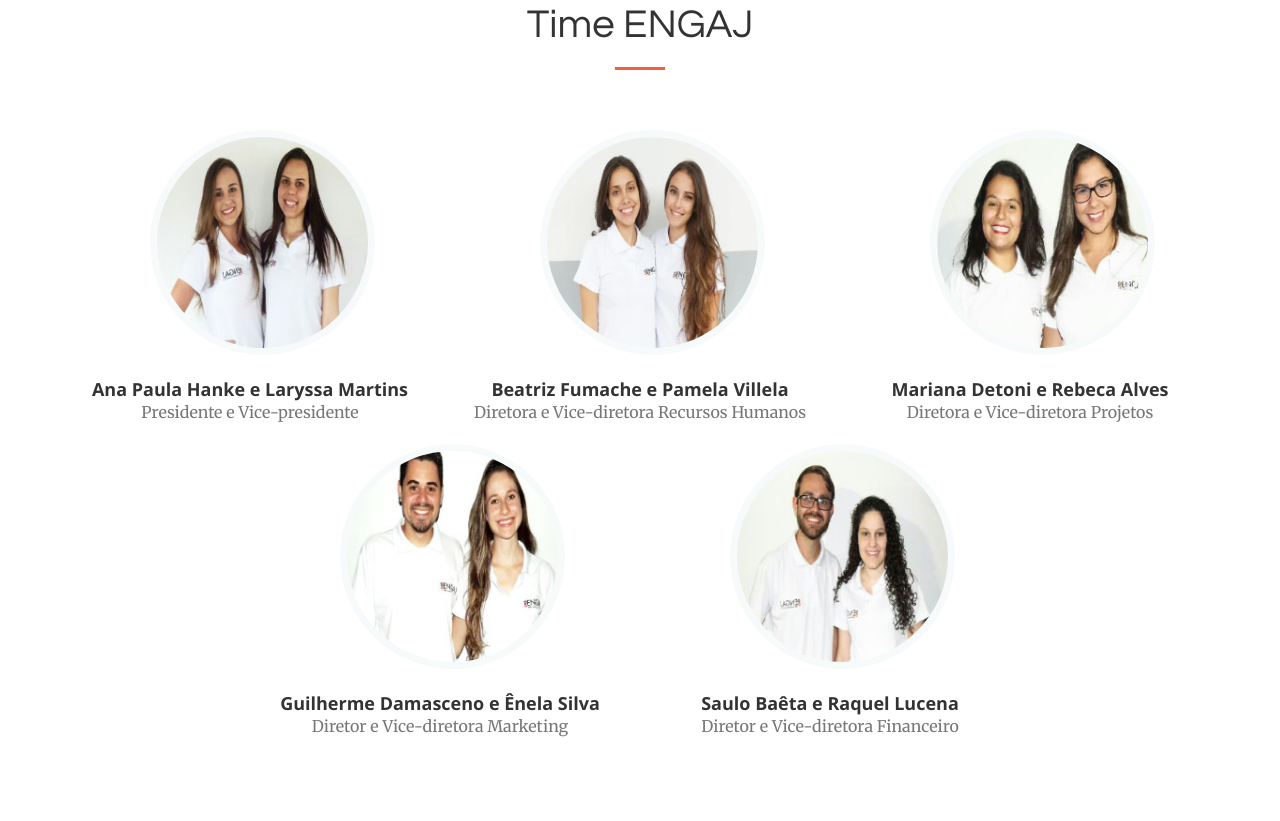
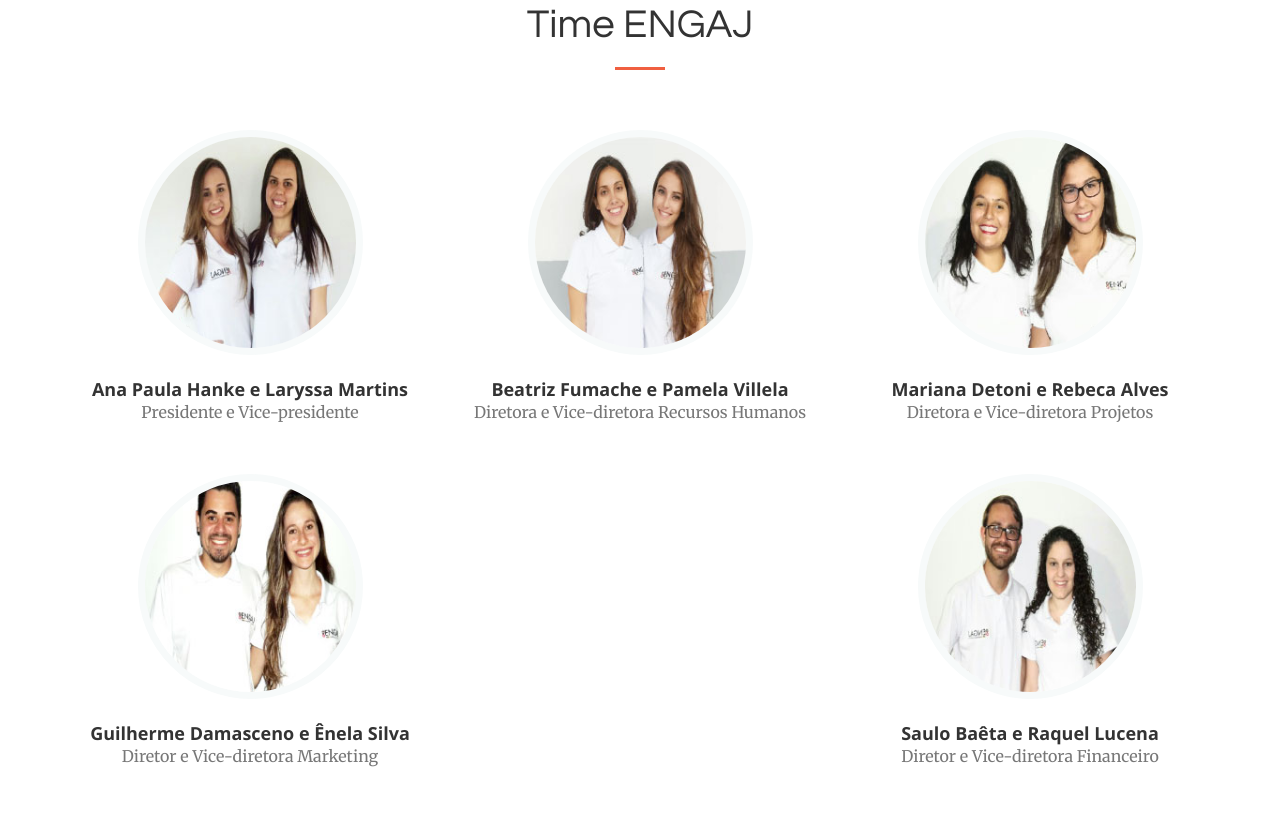
Before and after one commit to engajufv/engajufv.github.io, a plain HTML site: page index.html in a window 1280 px wide. Shown: the part 2217-3038 px from the top of the page. Drawn offline with nearby package versions, Linux system fonts and the light colour scheme.

Commit message:
Modificações do Samuel

```diff
--- a/index.html
+++ b/index.html
@@ -8,7 +8,7 @@
     <meta name="viewport" content="width=device-width, initial-scale=1">
     <meta name="description" content="">
     <meta name="author" content="">
-    <link rel="shortcut icon" href="img/favicon.png" type="image/x-icon">
+
     <title>Engaj</title>
 
     <!-- Bootstrap Core CSS -->
@@ -59,6 +59,28 @@
 
 
     </script>
+    <style>
+        .rounded-circle {
+    border-radius: 50%;
+}
+img {
+    vertical-align: middle;
+    border-style: none;
+}
+.team-member {
+    margin-bottom: 50px;
+    text-align: center;
+}
+.mx-auto {
+    margin-right: auto!important;
+    margin-left: auto!important;
+}
+.team-member img {
+    width: 225px;
+    height: 225px;
+    border: 7px solid #f7fafa;
+}
+    </style>
 </head>
 
 <body id="page-top">
@@ -229,7 +251,7 @@ A empresa realiza serviços que promovem o desenvolvimento profissional e que vi
 
     <!-- Team Section -->
     <section id="team" class="bg-light-gray">
-        <div class="container">
+
             <div class="row">
                 <div class="col-lg-12 text-center">
                     <h2 class="section-heading" style="font-weight: 500; font-size: 40px; font-family: 'Century Gothic', CenturyGothic, AppleGothic, sans-serif;">Time ENGAJ</h2>
@@ -237,53 +259,54 @@ A empresa realiza serviços que promovem o desenvolvimento profissional e que vi
                     <br><br>
                 </div>
             </div>
-            <div class="row" style="text-align: center;">
-                <div class="col-sm-4" >
+              <div class="container">
+        <div class="row">
+          <div class="col-sm-4">
             <div class="team-member">
-                        <img src="img/team/1.jpg" class="img-responsive img-circle" alt="" style="margin-left: 80px;">
+              <img class="mx-auto rounded-circle" src="img/team/1.jpg" alt="">
               <h4 style="font-weight: 700;">Ana Paula Hanke e Laryssa Martins</h4>
               <p class="text-muted">Presidente e Vice-presidente</p>
+            </div>
+          </div>
+          <div class="col-sm-4">
+            <div class="team-member">
+              <img class="mx-auto rounded-circle" src="img/team/2.jpg" alt="">
+              <h4 style="font-weight: 700;">Beatriz Fumache e Pamela Villela</h4>
+              <p class="text-muted">Diretora e Vice-diretora Recursos Humanos</p>
+            </div>
+          </div>
+          <div class="col-sm-4">
+            <div class="team-member">
+              <img class="mx-auto rounded-circle" src="img/team/3.jpg" alt="">
+              <h4 style="font-weight: 700;">Mariana Detoni e Rebeca Alves</h4>
+              <p class="text-muted">Diretora e Vice-diretora Projetos</p>
+            </div>
+          </div>
+          <div class="col-sm-4">
+            <div class="team-member">
+              <img class="mx-auto rounded-circle" src="img/team/4.jpg" alt="">
+              <h4 style="font-weight: 700;">Guilherme Damasceno e Ênela Silva</h4>
+              <p class="text-muted">Diretor e Vice-diretora Marketing</p>
+            </div>
+          </div>
+          <div class="col-sm-4">
+            <div class="team-member">
+
 
             </div>
           </div>
           <div class="col-sm-4">
             <div class="team-member">
-                        <img src="img/team/2.jpg" class="img-responsive img-circle" alt="" style="margin-left: 80px;">
-                        <h4 style="font-weight: 700;">Beatriz Fumache e Pamela Villela</h4>
-                        <p class="text-muted">Diretora e Vice-diretora Recursos Humanos</p>
-
-                    </div>
-                </div>
-                <div class="col-sm-4" >
-                    <div class="team-member">
-                        <img src="img/team/3.jpg" class="img-responsive img-circle" alt="" style="margin-left: 80px;">
-                        <h4 style="font-weight: 700;">Mariana Detoni e Rebeca Alves</h4>
-                        <p class="text-muted">Diretora e Vice-diretora Projetos</p>
-
-                    </div>
-                </div>
-                <div class="col-sm-4" style="position: relative; text-align: center; margin-left: 190px;" >
-                    <div class="team-member">
-                        <img src="img/team/4.jpg" class="img-responsive img-circle" alt="" style="margin-left: 80px;">
-                        <h4 style="font-weight: 700;">Guilherme Damasceno e Ênela Silva</h4>
-                        <p class="text-muted">Diretor e Vice-diretora Marketing</p>
-
-                    </div>
-                </div>
-                <div class="col-sm-4" style="position: relative; text-align: center; " >
-                    <div class="team-member">
-                        <img src="img/team/5.jpg" class="img-responsive img-circle" alt="" style="margin-left: 80px;">
+              <img class="mx-auto rounded-circle" src="img/team/5.jpg" alt="">
               <h4 style="font-weight: 700;">Saulo Baêta e Raquel Lucena</h4>
               <p class="text-muted">Diretor e Vice-diretora Financeiro</p>
-
             </div>
           </div>
         </div>
-            <div class="row">
-                <div class="col-lg-8 col-lg-offset-2 text-center">
       </div>
-            </div>
-        </div>
+
+
+
     </section>
 
 
@@ -291,13 +314,13 @@ A empresa realiza serviços que promovem o desenvolvimento profissional e que vi
     <section class="py-5" style="background-color: #222222; ">
 		<div style="text-align: center; margin-top: -70px; margin-left: 100px;">
 			<a href="http://www.portal.ufv.br/florestal/">
-				<img class="img-fluid d-block mx-auto" src="img/logos/ufv.png" alt="" style="margin-right: 120px;">
+				<img class="img-fluid d-block " src="img/logos/ufv.png" alt="" style="margin-right: 120px;">
 			</a>
 			<a href="http://setappufv.com.br/index.html">
-				<img class="img-fluid d-block mx-auto" src="img/logos/setapp-rodape.png" alt="" style="margin-right: 120px;">
+				<img class="img-fluid d-block" src="img/logos/setapp-rodape.png" alt="" style="margin-right: 120px;">
 			</a>
 			<a href="http://www.eal.caf.ufv.br/">
-				<img class="img-fluid d-block mx-auto" src="img/logos/ceempre.png" alt="" style="margin-right: 120px;">
+				<img class="img-fluid d-block " src="img/logos/ceempre.png" alt="" style="margin-right: 120px;">
 			</a>
 		</div>
     </section>
@@ -325,8 +348,8 @@ A empresa realiza serviços que promovem o desenvolvimento profissional e que vi
                         ENGAJ - Sede das Empresas Juniores
                     </p>
                     <ul class="list-unstyled">
-                        <li><i class="fa fa-phone fa-fw"></i> (31) 9 7130-7266</li>
-                        <li><i class="fa fa-envelope-o fa-fw"></i> <a href="mailto:engalufv@gmail.com">engajufv@gmail.com</a>
+                        <li><i class="fa fa-phone fa-fw"></i> (31) 97130-7266</li>
+                        <li><i class="fa fa-envelope-o fa-fw"></i> <a href="mailto:name@example.com">engajufv@example.com</a>
                         </li>
                     </ul>
                     <br>
@@ -342,7 +365,7 @@ A empresa realiza serviços que promovem o desenvolvimento profissional e que vi
         <div class="mbr-footer mbr-footer--wysiwyg row">
             <div class="col-sm-12" style=" margin-bottom: 8px;">
                 <center><p class="mbr-footer__copyright"></p><p>Copyright &copy; 2016-2017 SetApp. <a href="https://mobirise.com/bootstrap-template/license.txt" class="text-gray" style="color: black;">License</a></p>
-            <a href="http://setappufv.com.br/" target="_blank" style="text-decoration: none;"><img src="img/logos/setapp-rodape.png"/></a></center>
+            <a href="#" style="text-decoration: none;"><img src="img/logos/setapp-rodape.png"/></a></center>
             </div>
         </div>
     </div>
```
Lines whose indentation alone changed are shown as unchanged.
